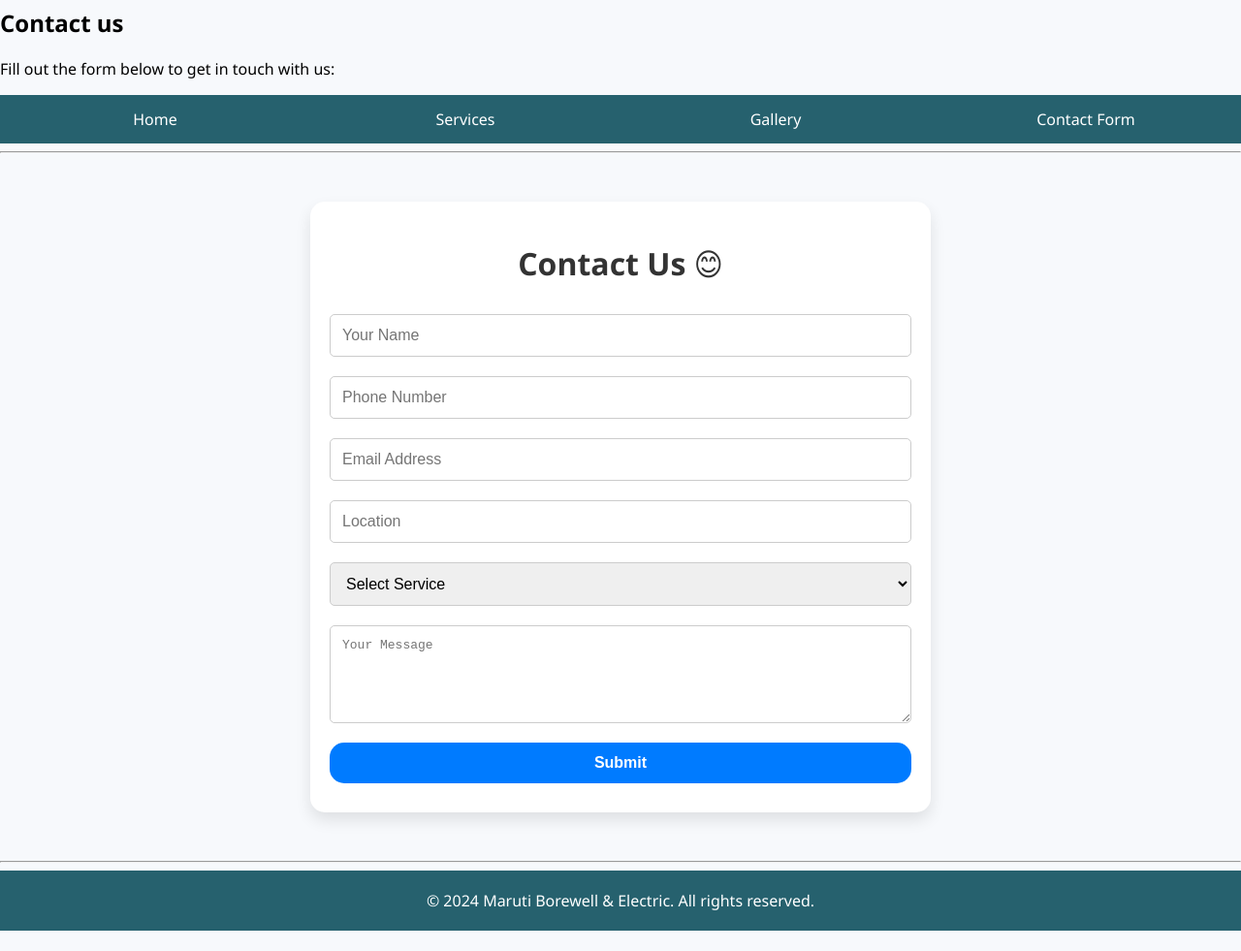
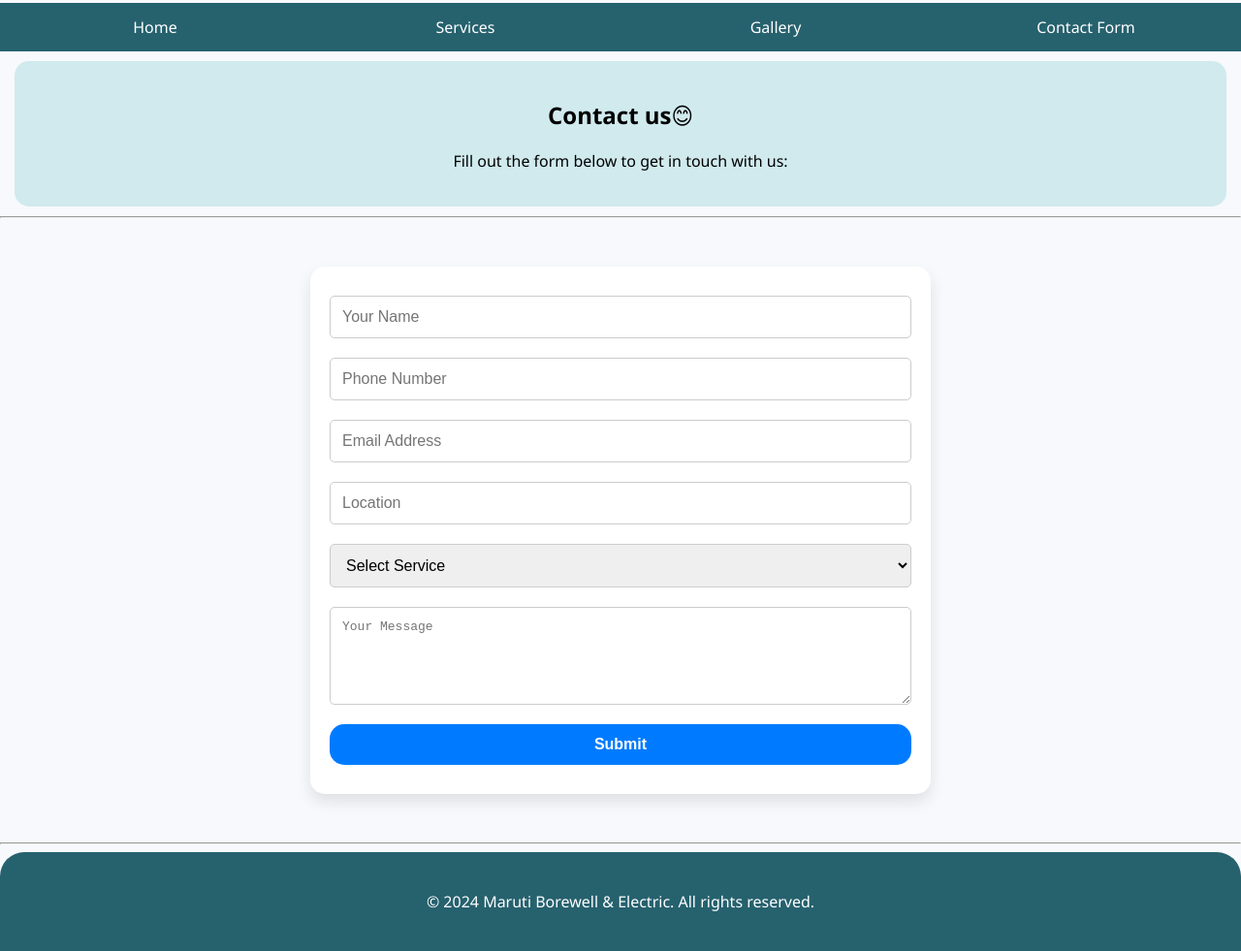
Before and after one commit to lazyskiddie/maruti-borewell, a website: page public/Form.html in a window 1280 px wide. Shown: the part 147-1128 px from the top of the page at 97% size. Before the commit the page ends 1107 px from the top, so only its background shows below. Drawn offline with Linux system fonts and the light colour scheme.

Commit message:
....1.1 Form.html

```diff
--- a/public/Form.html
+++ b/public/Form.html
@@ -34,6 +34,17 @@
             padding-top: 20px;
             padding-bottom: 20px;
             margin-bottom: 15px;
+        }
+
+        .def {
+            text-align: center;
+            margin-top: 10px;
+            margin-left: 15px;
+            margin-right: 15px;
+            padding: 20px 10px;
+            border-radius: 15px;
+            margin-bottom: 10px;
+            background-color:#d0eaee;
         }
 
         h1 {
@@ -106,6 +117,15 @@
         .top-nav a:hover {
             background-color: #0e18db;
         }
+
+        .footer {
+            text-align: center;
+            border-top-left-radius: 25px;
+            border-top-right-radius: 25px;
+            background-color: #26616e;
+            color: white;
+            padding: 20px;
+        }
     </style>
     <script src="https://www.gstatic.com/firebasejs/9.22.1/firebase-app-compat.js"></script>
     <script src="https://www.gstatic.com/firebasejs/9.22.1/firebase-firestore-compat.js"></script>
@@ -113,10 +133,6 @@
 <body>
     <section class="form-head">
     <h1>Welcome to Maruti Borewell & Electric</h1>
-    </section>
-    <section class="def">
-        <h2>Contact us</h2>
-        <p>Fill out the form below to get in touch with us:</p>
     </section>
         <header>
             <div class="top-nav">
@@ -126,9 +142,12 @@
                 <a href="../public/Form.html">Contact Form</a>
             </div>
         </header>
+        <section class="def">
+            <h2>Contact us😊</h2>
+            <p>Fill out the form below to get in touch with us:</p>
+        </section>
         <hr/>
     <div class="container">
-        <h1>Contact Us 😊</h1>
         <form id="inquiry-form">
             <input type="text" name="name" placeholder="Your Name" required />
             <input type="tel" name="phone" placeholder="Phone Number" required />
@@ -202,8 +221,10 @@
         });
     </script>
     <hr/>
-        <footer style="text-align: center; padding: 20px; background-color: #26616e; color: white;">
-            &copy; 2024 Maruti Borewell & Electric. All rights reserved.
-        </footer>
+        <section class="footer">
+            <footer style="text-align: center; padding: 20px; background-color: #26616e; color: white;">
+                &copy; 2024 Maruti Borewell & Electric. All rights reserved.
+            </footer>
+        </section>
     </body>
 </html>
```
